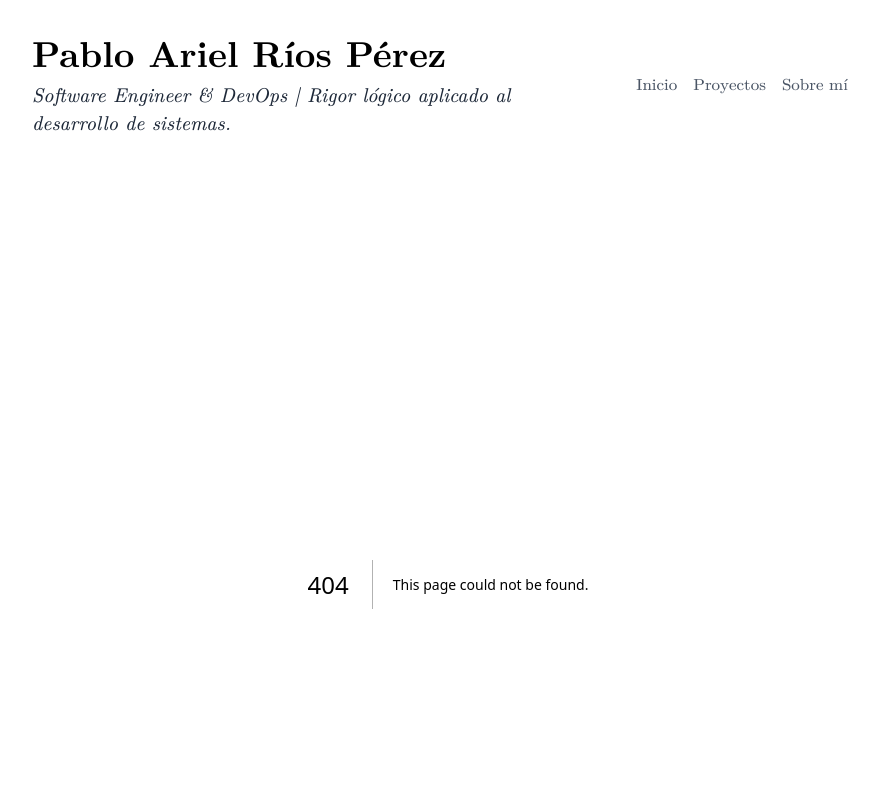
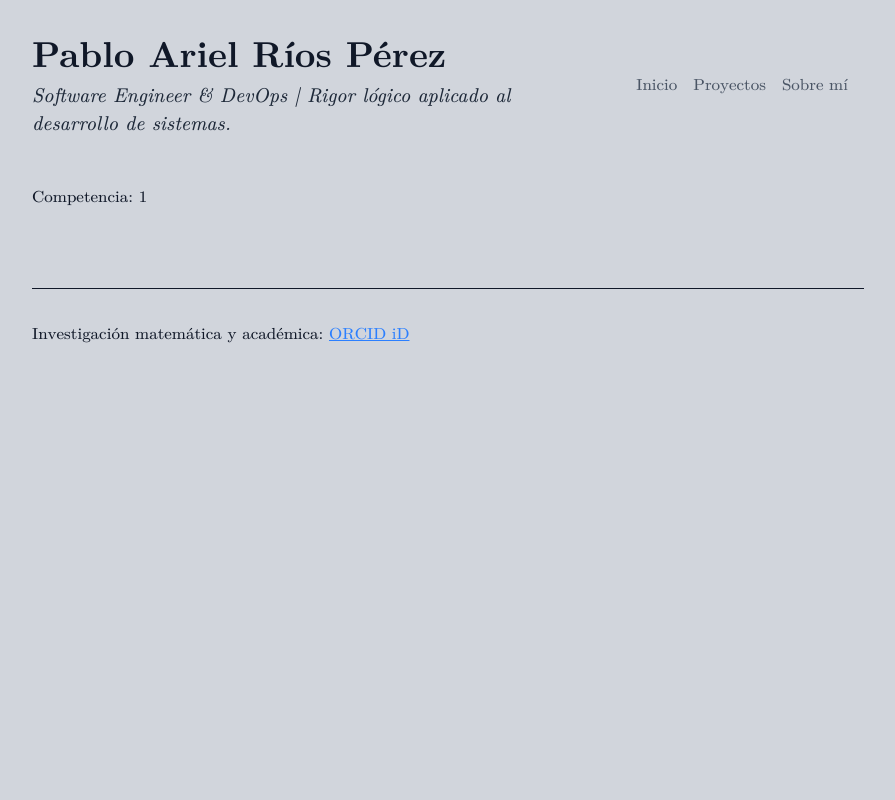
Before and after one commit to prios-vps/pablorios, a Next.js app: page /skills/1 in a window 1280 px wide. Before the commit this address had no page. Shown: the top 800 px of the page, without its empty margins (192-1087 px from the left). Built offline with nearby package versions, Linux system fonts and the light colour scheme.

Commit message:
Pruebas filtro por competencias P2

```diff
--- /dev/null
+++ b/src/app/skills/[slug]/page.tsx
@@ -0,0 +1,24 @@
+import { projects } from '@/data/projects'
+import { findBySkill } from '@/lib/findBySkill'
+
+export default function CompetenciaPage({
+  params
+}: {
+  params: { slug: string }
+}) {
+  const results = findBySkill(projects, params.slug)
+
+  return (
+    <div>
+      <h1>Competencia: {params.slug}</h1>
+
+      {results.map(({ project, detail }) => (
+        <section key={`${project.id}-${detail.id}`}>
+          <h2>{detail.title}</h2>
+          <p>{detail.description}</p>
+          <small>Proyecto: {project.title}</small>
+        </section>
+      ))}
+    </div>
+  )
+}
--- /dev/null
+++ b/src/lib/findBySkill.ts
@@ -0,0 +1,14 @@
+export function findBySkill(
+    projects: Project[],
+    skill: string
+) {
+    return projects.flatMap(project =>
+        (project.details ?? [])
+        .filter(detail =>
+            detail.skills.includes(skill)
+        ).map(detalle => ({
+            project,
+            detalle
+        }))
+    )
+}
```
